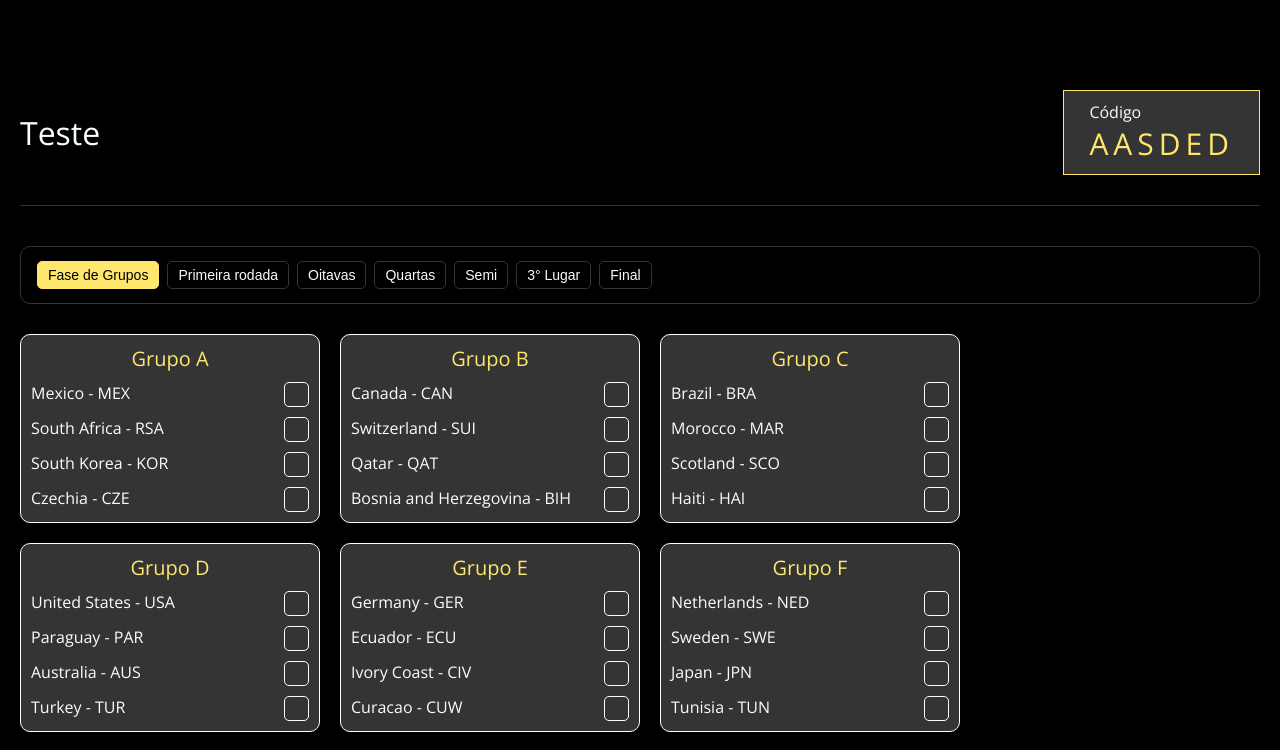
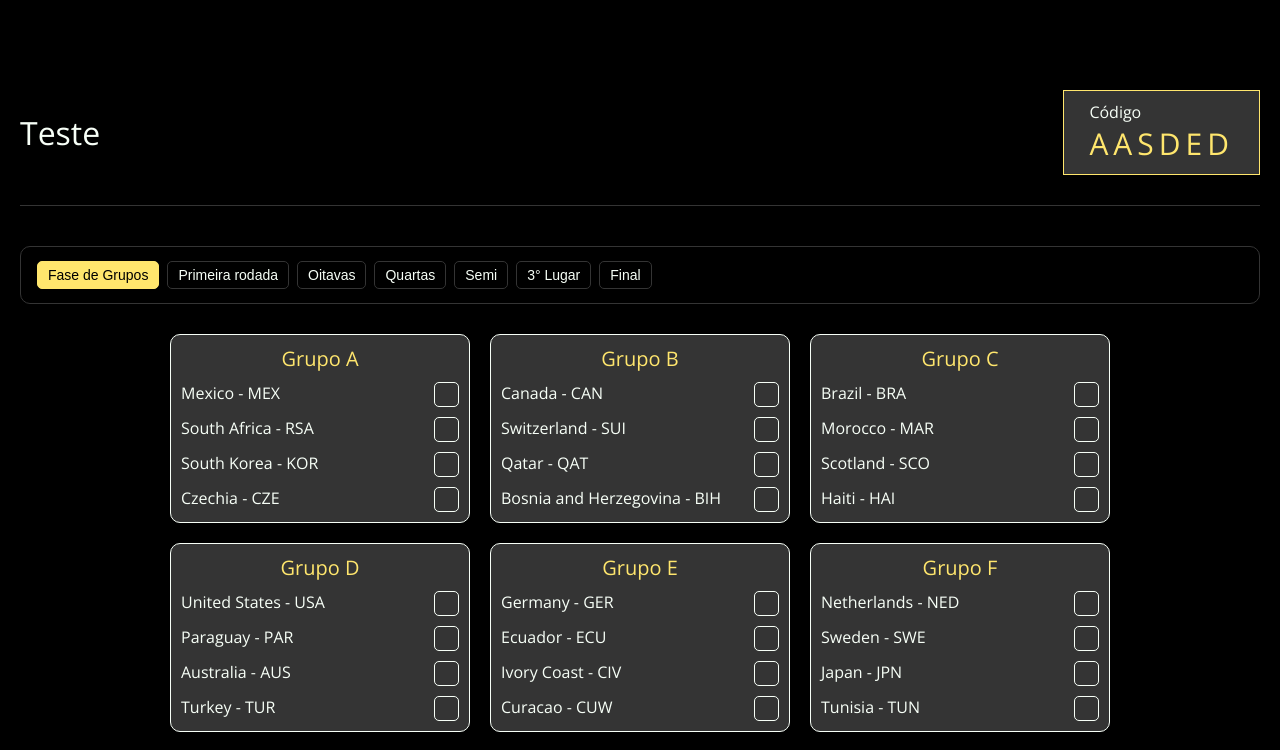
Before and after one commit to RizziSilva/bolao, a React (Vite) app: page /bolao/1 in a window 1280 px wide. Shown: the top 750 px of the page. Built offline with nearby package versions, Linux system fonts and the light colour scheme; no server answers.

Commit message:
feat: add right arrow

```diff
--- a/src/pages/bolao-detail/components/group-stage-card/style.scss
+++ b/src/pages/bolao-detail/components/group-stage-card/style.scss
@@ -2,31 +2,33 @@
 
 #container-group-stage-card-component {
   display: flex;
-  width: 100%;
   flex-flow: wrap;
   gap: 20px;
+  justify-content: center;
+  padding-bottom: 20px;
+  width: 100%;
 
   > .container-group {
+    background-color: $graphite;
+    border-radius: 10px;
     border: 1px solid $mint-cream;
-    width: 300px;
-    padding: 10px;
-    background-color: $graphite;
     display: flex;
     flex-direction: column;
-    border-radius: 10px;
+    padding: 10px;
+    width: 300px;
 
     > .title {
+      align-self: center;
       color: $royal-gold;
       font-size: 20px;
-      align-self: center;
       margin-bottom: 10px;
     }
 
     > .container-team {
-      width: 100%;
       display: flex;
       justify-content: space-between;
       margin-bottom: 10px;
+      width: 100%;
 
       &:last-child {
         margin-bottom: 0;
@@ -38,16 +40,16 @@
       }
 
       > .button {
+        background-color: transparent;
+        border-radius: 5px;
+        border: 1px solid $mint-cream;
+        cursor: pointer;
+        height: 25px;
         width: 25px;
-        height: 25px;
-        background-color: transparent;
-        border: 1px solid $mint-cream;
-        border-radius: 5px;
-        cursor: pointer;
 
         &.selected {
+          background-color: $light-green;
           border-color: $light-green;
-          background-color: $light-green;
         }
       }
     }
--- a/src/pages/bolao-detail/style.scss
+++ b/src/pages/bolao-detail/style.scss
@@ -51,4 +51,12 @@
       }
     }
   }
+
+  @include mobile {
+    padding-bottom: $header-height;
+
+    > .container-content {
+      align-items: center;
+    }
+  }
 }
--- a/src/statics/index.js
+++ b/src/statics/index.js
@@ -2,5 +2,6 @@ import SmallLogo from "./small-logo.png";
 import DefaultUserImage from "./default-user.jpg";
 import HomeIcon from "./home.svg?react";
 import BolaoIcon from "./bolao.svg?react";
+import RightArrow from "./right-arrow.svg?react";
 
-export { SmallLogo, DefaultUserImage, HomeIcon, BolaoIcon };
+export { SmallLogo, DefaultUserImage, HomeIcon, BolaoIcon, RightArrow };
```
Also changed, not shown: src/statics/right-arrow.svg (added).
